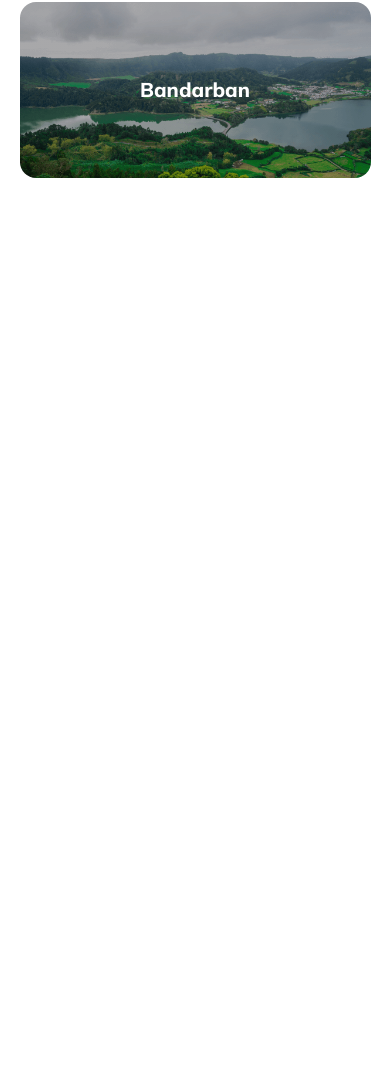
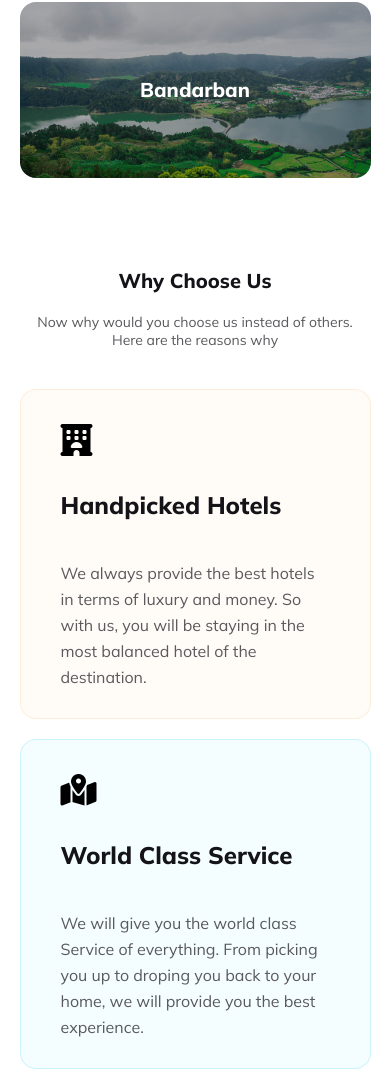
Before and after one commit to Sadman-Chowdhury/B9A2-Wemo-Travel, a plain HTML site: page index.html in a window 390 px wide. Shown: the part 2921-4007 px from the top of the page. Before the commit the page ends 3123 px from the top, so only its background shows below. Drawn offline with Linux system fonts and the light colour scheme.

Commit message:
why choose section added with responsive

```diff
--- a/index.html
+++ b/index.html
@@ -77,6 +77,28 @@
                 <div class="img7"><span class="span">Bandarban</span></div>
             </div>
         </section>
+        <section class="choose">
+            <div class="choose-info">
+                <h1 class="primary-title">Why Choose Us</h1>
+                <p class="primary-des">Now why would you choose us instead of others.<br> Here are the reasons why</p>
+            </div>
+            <div class="choose-container">
+                <div class="card1">
+                    <i class="fa-solid fa-hotel fa-2xl"></i>
+                    <h3 class="card-title">Handpicked Hotels</h3>
+                    <p class="card-des">We always provide the best hotels in terms of luxury and money. So with us, you will be staying in the most balanced hotel of the destination.</p>
+                </div>
+                <div class="card2">
+                    <i class="fa-solid fa-map-location-dot fa-2xl"></i>
+                    <h3 class="card-title">World Class Service</h3>
+                    <p class="card-des">We will give you the world class Service of everything. From picking you up to droping you back to your home, we will provide you the best experience.</p>
+                </div>
+                <div class="card3">
+                <i class="fa-solid fa-tag fa-2xl"></i>
+                <h3 class="card-title">Best Price Guarantee</h3>
+                <p class="card-des">We are ensuring you the best price. It is guarenteed as you can see in the reviews. With us, you will get the best deal with the best experience.</p>
+            </div>
+        </section>
       </main>
 </body>
 </html>
--- a/responsive.css
+++ b/responsive.css
@@ -54,4 +54,10 @@
         height: 176px;
         margin: 0 auto;
     }
+    .card1, .card2, .card3{
+        width: 90%;
+        height: 330px;
+        border-radius: 16px;
+        padding: 40px;
+    }
 }
--- a/style.css
+++ b/style.css
@@ -253,3 +253,54 @@ body{
     align-items: center;
     justify-content: center;
 }
+
+/* Choose part */
+.choose{
+    max-width: 1170px;
+    margin: 50px auto;
+}
+.choose-info{
+    text-align: center;
+    padding: 40px 0;
+}
+.choose-info h1{
+    padding-bottom: 20px;
+}
+.choose-container{
+    display: flex;
+    flex-wrap: wrap;
+    justify-content: center;
+    gap: 20px;
+}
+.card1, .card2, .card3{
+    width: 570px;
+    height: 290px;
+    border-radius: 16px;
+    padding: 40px;
+}
+.card1{
+    border-radius: 16px;
+    border: 1px solid rgba(251, 181, 99, 0.20);
+    background: rgba(251, 181, 99, 0.05);
+}
+.card2{
+    border-radius: 16px;
+    border: 1px solid rgba(41, 206, 246, 0.20);
+    background: rgba(41, 206, 246, 0.05);
+}
+.card3{
+    border-radius: 16px;
+    border: 1px solid rgba(233, 68, 68, 0.20);
+    background: rgba(233, 68, 68, 0.05);
+}
+.card-title{
+    color: #131318;
+    font-size: 24px;
+    font-weight: 800;
+    padding: 40px 0;
+}
+.card-des{
+    color: #5A5A5D;
+    font-size: 16px;
+    line-height: 26px;
+}
```
